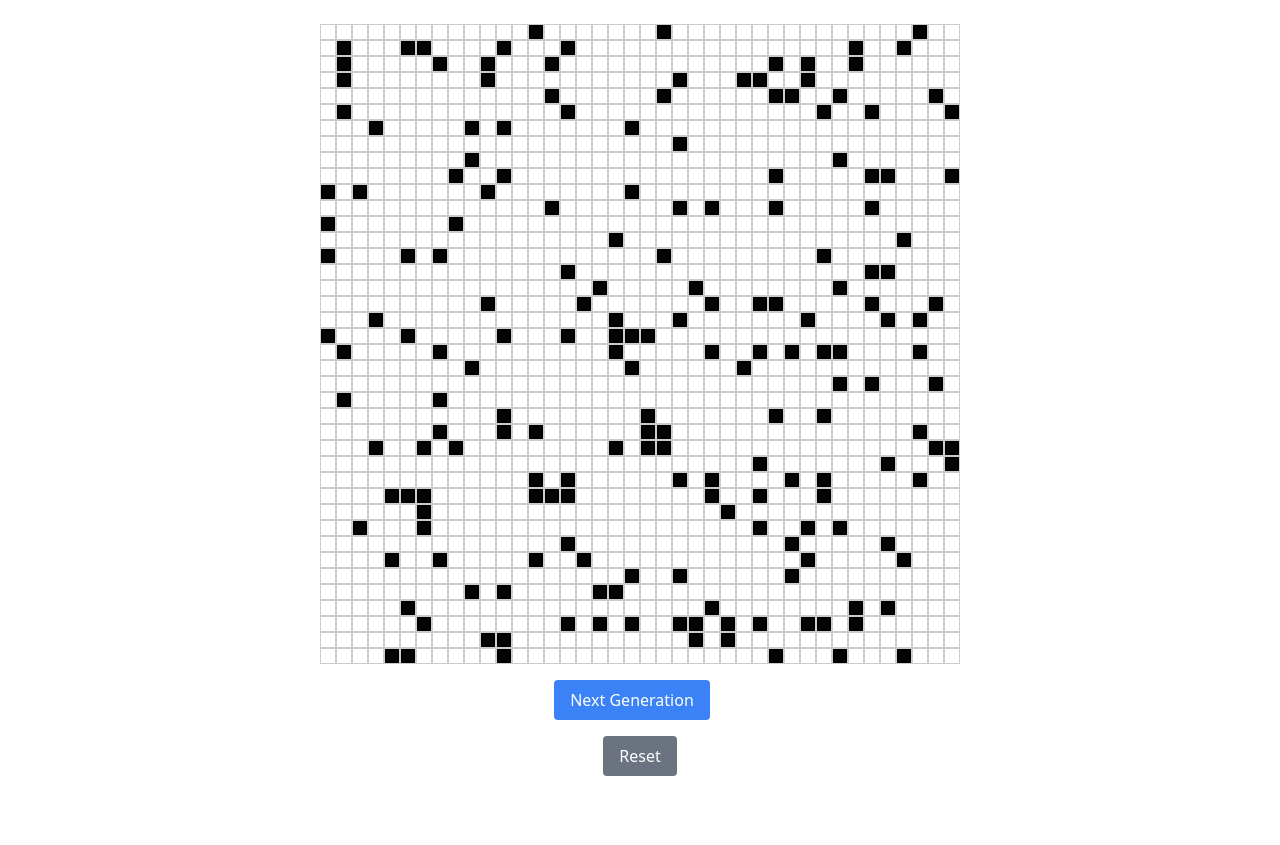
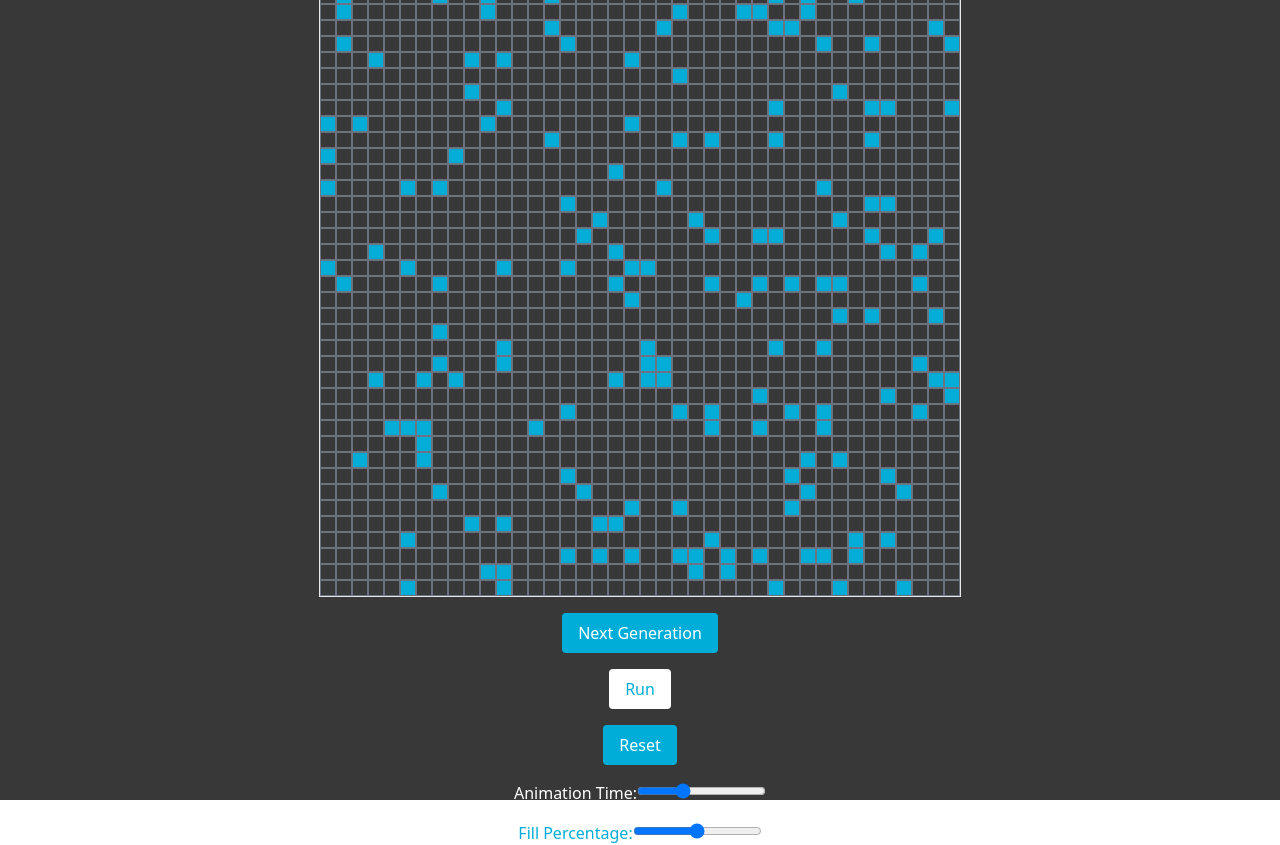
Before and after one commit to pvwnthem/gomathx, a React (Vite) app in the folder client/: page /tools/game-of-life in a window 1280 px wide. Before the commit the page ends 800 px from the top, so only its background shows below. Built offline with nearby package versions, Linux system fonts and the light colour scheme.

Commit message:
better styling, sliders

```diff
--- a/client/src/components/tools/GameOfLife.tsx
+++ b/client/src/components/tools/GameOfLife.tsx
@@ -2,28 +2,30 @@ import React, { useEffect, useState, useCallback } from 'react';
 import axios from 'axios';
 
 const GRID_SIZE = 40;
-const INITIAL_FILLED_CELLS = 200;
 
 const GameOfLife = () => {
   const [grid, setGrid] = useState<number[][]>([]);
+  const [isRunning, setIsRunning] = useState(false);
+  const [speed, setSpeed] = useState(200);
+  const [fillPercentage, setFillPercentage] = useState(50);
 
   useEffect(() => {
     // Initialize the grid with the initial state (e.g., all cells are dead).
     const initialGrid = Array.from({ length: GRID_SIZE }, () => Array(GRID_SIZE).fill(0));
 
     // Randomly fill in some squares on the initial grid.
-    for (let i = 0; i < INITIAL_FILLED_CELLS; i++) {
+    for (let i = 0; i < ((fillPercentage * 1.5) / (GRID_SIZE^2)) * 100; i++) {
       const row = Math.floor(Math.random() * GRID_SIZE);
       const col = Math.floor(Math.random() * GRID_SIZE);
       initialGrid[row][col] = 1;
     }
 
     setGrid(initialGrid);
-  }, []);
+  }, [fillPercentage]);
 
   const handleNextGeneration = useCallback(async () => {
     try {
-      // Make an API call to get the next generation by passing the current grid
+      // Make an API call to get the next generation by passing the current grid and parameters
       const response = await axios.post('http://localhost:8080/tools/game-of-life/next', {
         grid,
       });
@@ -33,7 +35,7 @@ const GameOfLife = () => {
       // Show user-friendly error message to the user
       // setError('An error occurred while fetching the next generation.');
     }
-  }, [grid]);
+  }, [grid, speed, fillPercentage]);
 
   const toggleCell = useCallback((rowIndex: number, colIndex: number) => {
     const updatedGrid = [...grid];
@@ -46,27 +48,65 @@ const GameOfLife = () => {
     setGrid(initialGrid);
   };
 
+  const handleRun = () => {
+    setIsRunning(!isRunning);
+  };
+
+  useEffect(() => {
+    let intervalId: any
+    if (isRunning) {
+      intervalId = setInterval(() => {
+        handleNextGeneration();
+      }, speed);
+    } else {
+      clearInterval(intervalId);
+    }
+    return () => clearInterval(intervalId);
+  }, [isRunning, handleNextGeneration, speed]);
+
   return (
-    <div className='w-screen h-screen flex flex-col items-center justify-center'>
-      <div className='grid' style={{ gridTemplateColumns: `repeat(${GRID_SIZE}, 1fr)`, gridTemplateRows: `repeat(${GRID_SIZE}, 1fr)` }}>
+    <div className='w-screen h-screen flex flex-col items-center justify-center background '>
+      <div className='grid background border' style={{ gridTemplateColumns: `repeat(${GRID_SIZE}, 1fr)`, gridTemplateRows: `repeat(${GRID_SIZE}, 1fr)` }}>
         {/* Render the grid */}
         {grid.map((row, rowIndex) =>
           row.map((cell, colIndex) => (
             <div
               key={`${rowIndex}-${colIndex}`}
-              className={`w-4 h-4 ${cell === 1 ? 'bg-black' : 'bg-white'}`}
+              className={`w-4 h-4 border border-gray-500 ${cell === 1 ? 'bg-go' : 'background'}`}
               onClick={() => toggleCell(rowIndex, colIndex)}
-              style={{ border: '1px solid #ccc' }}
             ></div>
           ))
         )}
       </div>
-      <button className='mt-4 mr-4 px-4 py-2 bg-blue-500 text-white rounded' onClick={handleNextGeneration}>
+      <button className='mt-4 px-4 py-2 bg-go text-white rounded' onClick={handleNextGeneration}>
         Next Generation
       </button>
-      <button className='mt-4 px-4 py-2 bg-gray-500 text-white rounded' onClick={handleReset}>
+      <button className='mt-4 px-4 py-2 bg-white go rounded' onClick={handleRun}>
+        {isRunning ? 'Stop' : 'Run'}
+      </button>
+      <button className='mt-4 px-4 py-2 bg-go text-white rounded' onClick={handleReset}>
         Reset
       </button>
+      <div className='mt-4 text-white'>
+        <label>Animation Time:</label>
+        <input
+          min={50}
+          max={500}
+          type="range"
+          value={speed}
+          onChange={(e) => setSpeed(e.target.valueAsNumber)}
+        />
+      </div>
+      <div className='mt-4 go text-white'>
+        <label>Fill Percentage:</label>
+        <input
+          min={0}
+          max={100}
+          type="range"
+          value={fillPercentage}
+          onChange={(e) => setFillPercentage(e.target.valueAsNumber)}
+        />
+      </div>
     </div>
   );
 };
--- a/client/src/index.css
+++ b/client/src/index.css
@@ -12,3 +12,7 @@
 .go {
     color: var(--golang-blue);
 }
+
+.bg-go {
+    background-color: var(--golang-blue);
+}
```
